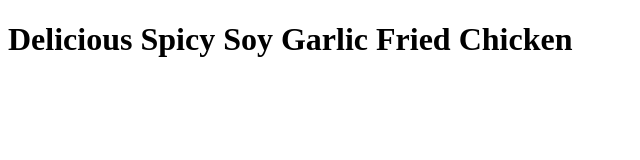
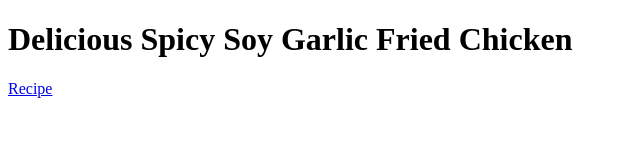
Before and after one commit to gracetuxy/odin-recipes, a plain HTML site: page recipes/soy-garlic-fried-chicken.html in a window 1280 px wide. Shown: the full height of the page, 0-640 px from the left. Drawn offline with Linux system fonts and the light colour scheme.

Commit message:
update soy-garlic-fried-chicken.html and index.html page

```diff
--- a/recipes/soy-garlic-fried-chicken.html
+++ b/recipes/soy-garlic-fried-chicken.html
@@ -7,5 +7,6 @@
 </head>
 <body>
     <h1>Delicious Spicy Soy Garlic Fried Chicken</h1>
+    <a href="https://seonkyounglongest.com/spicy-soy-garlic-fried-chicken/">Recipe</a>
 </body>
 </html>
```
